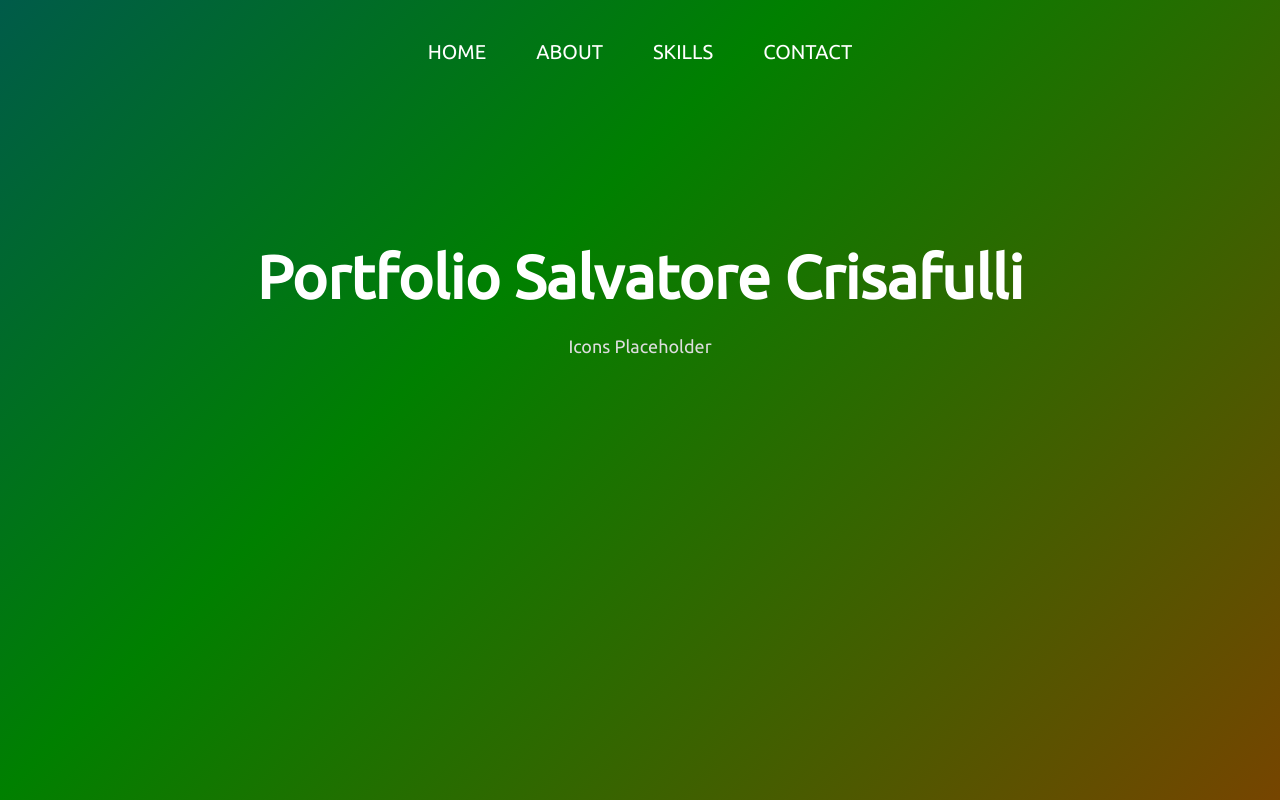
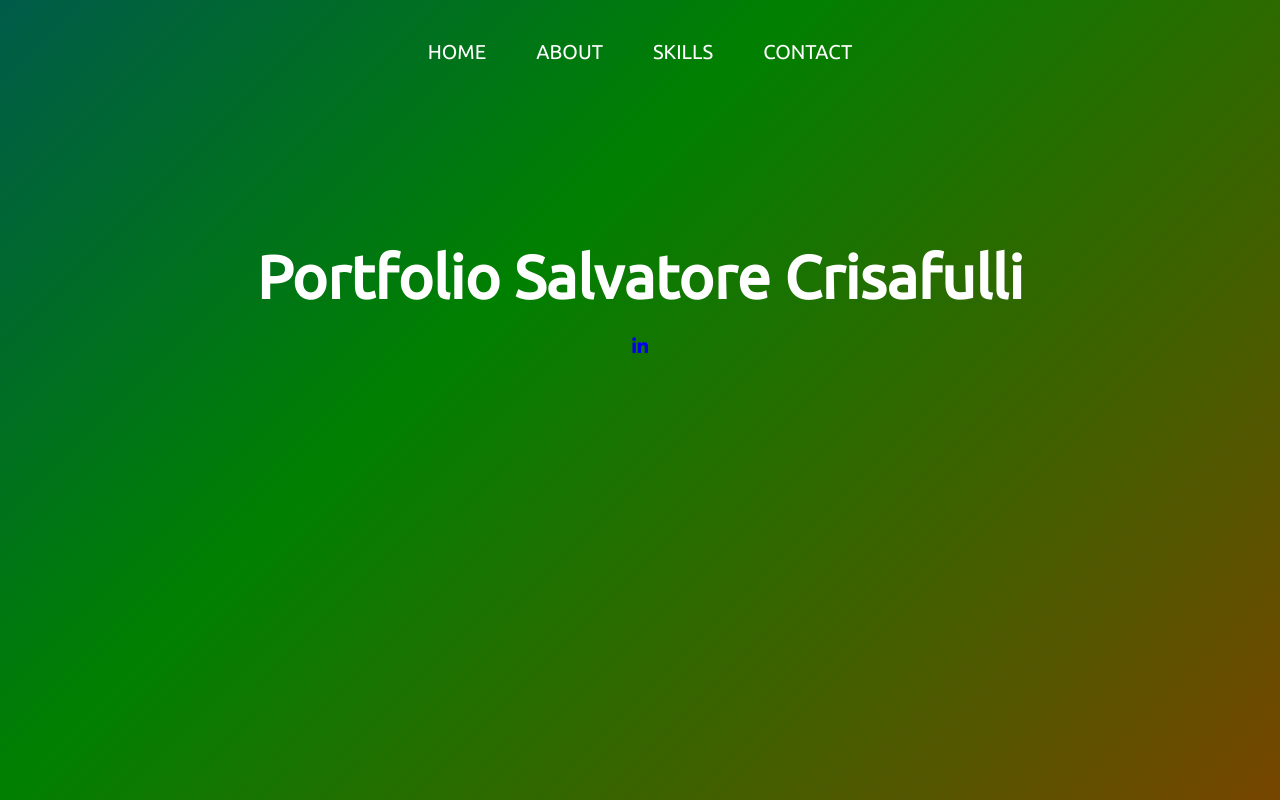
Before and after one commit to SalvatoreCrisafulli/Portfolio_SalvatoreCrisafulli, a plain HTML site: page index.html in a window 1280 px wide. Drawn offline with Linux system fonts and the light colour scheme.

Commit message:
added linkedin icon

```diff
--- a/index.html
+++ b/index.html
@@ -6,6 +6,7 @@
     <meta name="viewport" content="width=device-width, initial-scale=1, shrink-to-fit=no">
     <link href="styles.css" rel="stylesheet">
     <link href='https://fonts.googleapis.com/css?family=Ubuntu' rel='stylesheet'>
+    <script src="https://kit.fontawesome.com/614ce4a751.js" crossorigin="anonymous"></script>
     <title>Portfolio</title>
 </head>
 <body>
@@ -25,7 +26,7 @@
             </li>
         </ul>
         <h2>Portfolio Salvatore Crisafulli</h2>
-        <p>Icons Placeholder</p>
+        <p><a href="https://www.linkedin.com/in/salvatore-crisafulli-1743411ba/"><i class="fa-brands fa-linkedin-in"></a></i></p>
     </div>
 </body>
 
```
